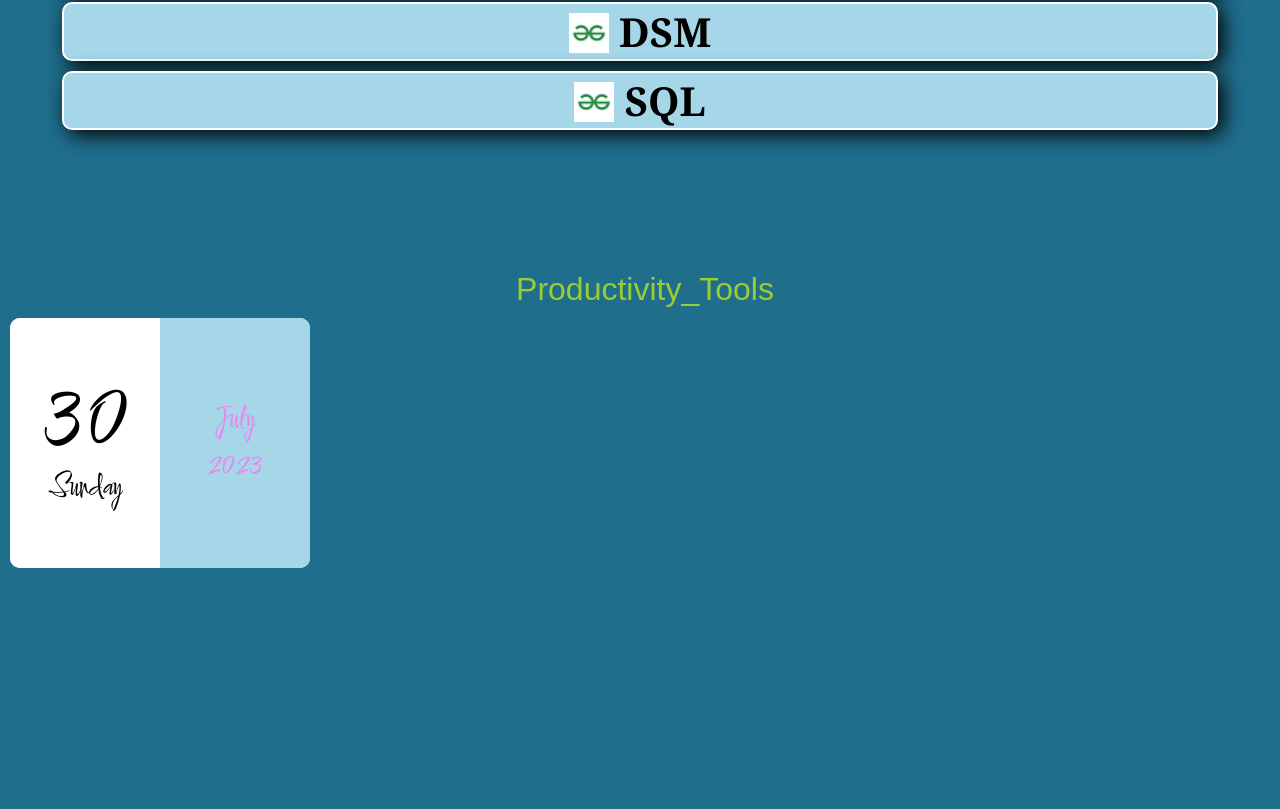
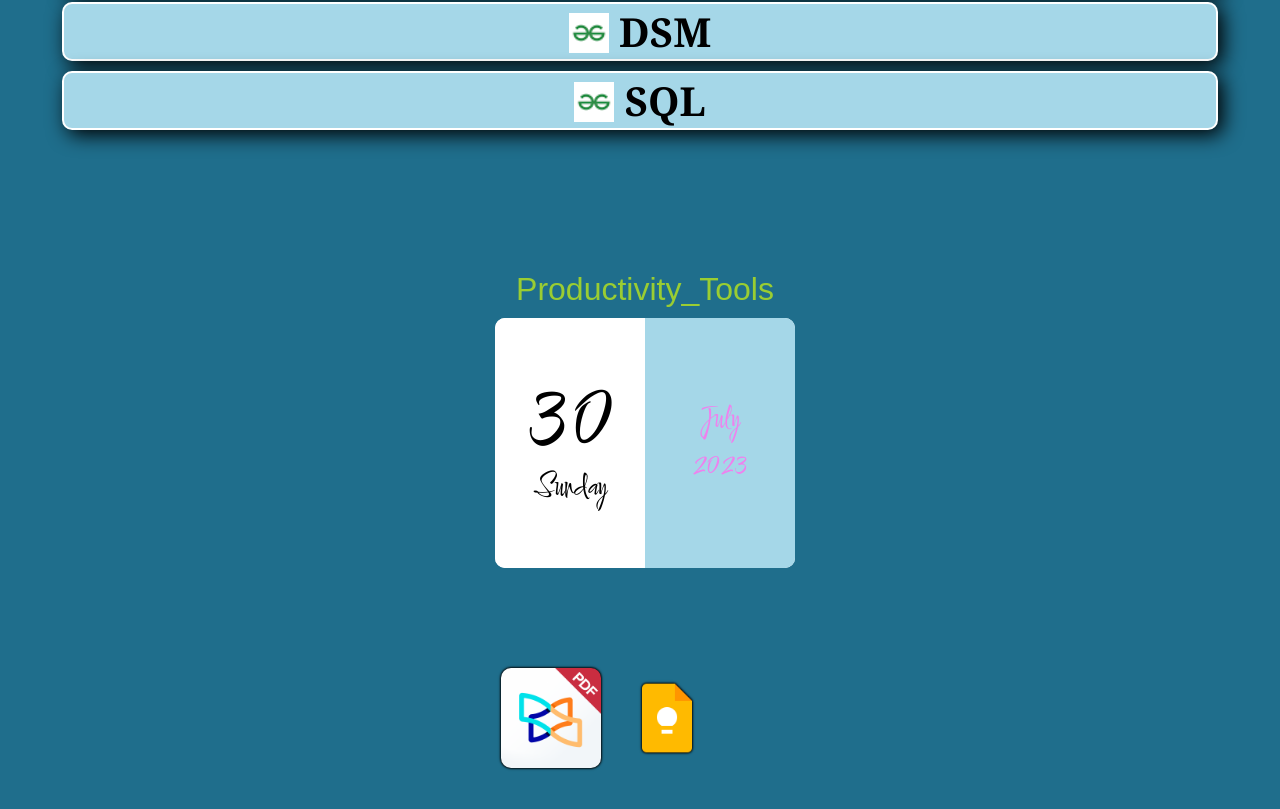
Before and after one commit to Dheerajverma2004/exploreCS108, a plain HTML site: page index.html in a window 1280 px wide. Shown: the part 1329-2138 px from the top of the page. Drawn offline with Linux system fonts and the light colour scheme; a web font is replaced by a local one.

Commit message:
productivity tools added

```diff
--- a/index.html
+++ b/index.html
@@ -1,10 +1,10 @@
 <!DOCTYPE html>
 <html lang="en">
+
   <head>
     <meta charset="UTF-8" />
     <meta name="viewport" content="width=device-width, initial-scale=1.0" />
     <title>exploreCS108</title>
-
     <link rel="preconnect" href="https://fonts.gstatic.com" crossorigin />
     <link rel="preconnect" href="https://fonts.googleapis.com" />
     <link rel="preconnect" href="https://fonts.gstatic.com" crossorigin />
@@ -14,6 +14,7 @@
     <link rel="stylesheet" href="style.css"/>
     <link rel="icon" href="media\exploreCS108_1.png" type="image" />
   </head>
+
   <body>
     <div class="container">
       <div class="slide" id="s1">
@@ -22,9 +23,6 @@
             <div class="main">exploreCS108</div>
             <nav>
               <ul>
-                <!-- <li><a href="index.html">Home </a></li> -->
-                <!-- <li><a href="#Features.html">Features</a></li>
-                <li><a href="#SignUp.html">SignUp </a></li> -->
                 <li><a href="AboutMe.html">AboutMe </a></li>
               </ul>
             </nav>
@@ -44,16 +42,15 @@
          <div class="l1" ><a href="https://practice.geeksforgeeks.org/explore?page=1&sprint=a663236c31453b969852f9ea22507634&sortBy=submissions&sprint_name=SDE%20Sheet&utm_medium=main_header&utm_campaign=practice_header"> <img id="lkimg" src="media\gfg.png" > DSA(LoveBabbar) </a></div>
          <div class="l1" ><a href="https://www.geeksforgeeks.org/dbms/?ref=footer"> <img id="lkimg" src="media\gfg.png" > DSM </a></div>
          <div class="l1" ><a href="https://www.geeksforgeeks.org/sql-tutorial/?ref=footer"> <img id="lkimg" src="media\gfg.png" > SQL </a></div>
-
         </div>
       </div>
 
-      <div class="slide" id="s3">
+    <div class="slide" id="s3">
         <header>
           <h1 class="tools">Productivity_Tools</h1>
         </header>
 
-        <div class="calender-box">
+      <div class="productivity-box">
           <div class="calender">
             <div class="left">
               <p id="date">01</p>
@@ -64,8 +61,15 @@
               <p id="year">2020</p>
             </div>
           </div>
-        </div>
+
+
+
+       <div class="apps">
+        <div class="box"> <a href="https://xodo.s3.amazonaws.com/releases/uwp/Latest/Sideload/XodoWin-Sideload-Latest-J!4-xT7_hL*!2eD_f-K/Xodo_Win_Sideload.zip"> <img src="media\xodo.png" alt="Xodo"> </a> </div>
+        <div class="box"> <a href="https://keep.google.com/"> <img src="media\google_keep.png" alt="Keep notes"> </a> </div>
+       </div>
       </div>
+    </div>
 
     </div>
     <script src="script.js"></script>
--- a/style.css
+++ b/style.css
@@ -6,12 +6,13 @@
   margin: 0;
   font-family: sans-serif;
 }
-.calender-box {
+
+.productivity-box {
+  position: relative;
+  display: grid;
+  align-content:space-around ;
   width: 100%;
-  height: 80vh;
-  display: flex;
-  align-items: top;
-  justify-content: left;
+  justify-content: center;
 }
 .calender {
   width: 300px;
@@ -23,9 +24,24 @@
   margin-left: 10px;
   margin-top: 10px;
 }
+.apps{
+  position: relative;
+  top: 100px;
+  display: flex;
+  justify-content:space-evenly;
+  width: 80%;
+}
+.box, .box img{
+  position: relative;
+  width: 100px;
+  height: 100px;
+  border-width: 20px;
+  border-radius: 10px;
+  border-color: #000;
+  filter: drop-shadow(.5px .5px 1px #000);
+}
 
-.left,
-.right {
+.left,.right {
   height: 100%;
   display: flex;
   align-items: center;
@@ -224,7 +240,7 @@ p[draggable="Montserrat"] {
   top: 10%;
   row-gap: 10px;
 }
-.l1{
+.l1, .l2{
   width: 90%;
   height: 55px;
   background-color: #a5d7e8;
@@ -251,14 +267,12 @@ p[draggable="Montserrat"] {
     transform: translate(-50%, -50%) scale(0.3);
     filter: drop-shadow(5px 5px 10px #000);
   }
-  .calender-box {
-    width: 100%;
-    height: 80vh;
-    display: flex;
-    align-items: top;
-    justify-content: left;
+  .productivity-box {
+    top: 10px;
+    justify-content: space-evenly;
   }
   .calender {
+    position: relative;
     width: 15rem;
     height: 10rem;
     background: #fff;
@@ -267,6 +281,10 @@ p[draggable="Montserrat"] {
     border-radius: 10px;
     margin-left: 10px;
     margin-top: 10px;
+  }
+  .apps{
+    justify-content: center;
+    top: 20px;
   }
 
   .left,
```
Also changed, not shown: media/google_keep.png (added), media/xodo.png (added).
